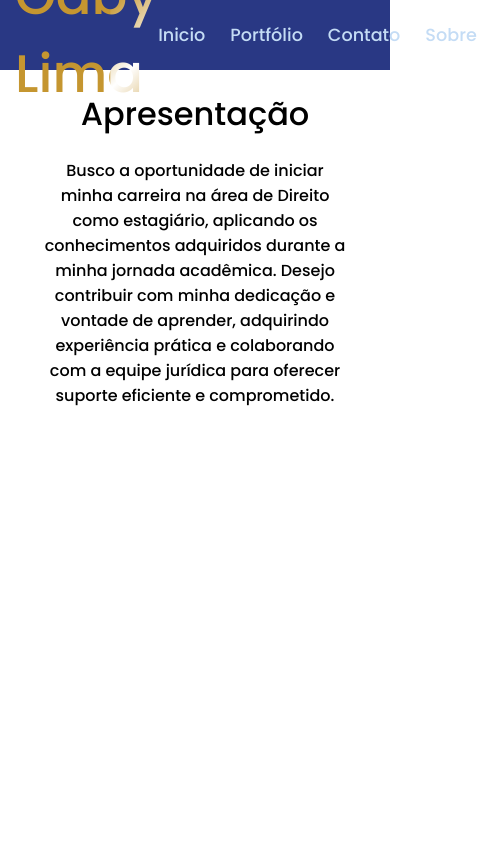
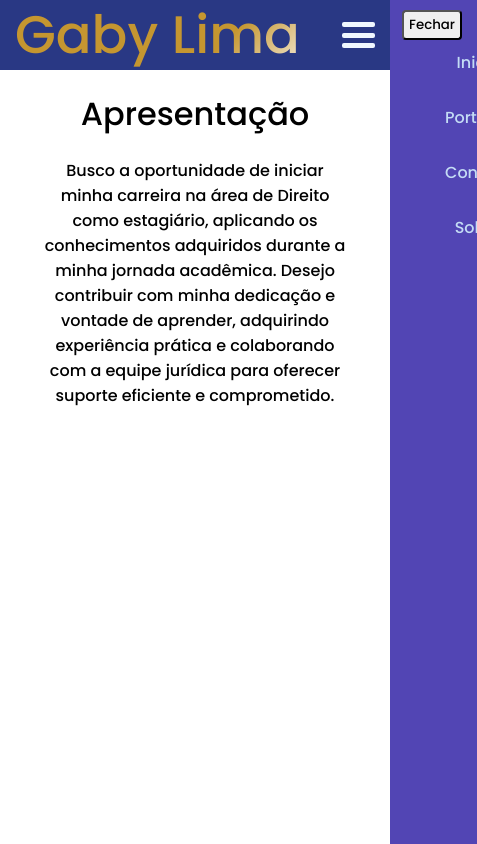
Before and after one commit to caina-wanzeler/curriculo-gaby, a Vue app: page / in a window 390 px wide. Shown: the whole page, 477 px wide, since content can reach past the window. Built offline with nearby package versions, Linux system fonts and the light colour scheme; a web font is replaced by a local one.

Commit message:
painel criado

```diff
--- a/src/App.vue
+++ b/src/App.vue
@@ -1,11 +1,23 @@
 <script setup>
+import { ref } from 'vue';
+import HomeBurguer from './components/content/HomeBurguer.vue';
 import HomeHeader from './components/content/HomeHeader.vue';
+
+const menuState = ref(false);
+
+const clickMenu = () => {
+	menuState.value = !menuState.value;
+}
 
 </script>
 
 <template>
-	<HomeHeader />
-	<RouterView />
+	<div>
+		<HomeHeader @open-menu="clickMenu"/>
+		<RouterView />
+	</div>
+	<HomeBurguer v-model:visible="menuState"/>
+
 </template>
 
 <style>
@@ -15,6 +27,8 @@ import HomeHeader from './components/content/HomeHeader.vue';
 	* {
 		margin: 0;
 		padding: 0;
+		box-shadow: none;
+		box-sizing: border-box;
 
 		font-family: 'Poppins', sans-serif;
 		font-weight: 500;
--- /dev/null
+++ b/src/components/content/HomeBurguer.vue
@@ -0,0 +1,91 @@
+<script setup>
+
+const props = defineProps({
+    visible: Boolean
+})
+
+const emit = defineEmits(['update:visible']);
+
+const closeMenu = () => {
+    emit('update:visible', false);
+}
+
+</script>
+
+<template>
+    <div>
+        <div class="panel-wrap" :class="{ visible: props.visible }">
+            <div class="menu-mobile">
+                <div class="menu-header">
+                    <button @click="closeMenu()">
+                        Fechar
+                    </button>
+                    <h2>Menu</h2>
+                </div>
+
+                <nav>
+                    <RouterLink to="/">Inicio</RouterLink>
+                    <RouterLink to="/portfolio">Portfólio</RouterLink>
+                    <RouterLink to="/contato">Contato</RouterLink>
+                    <RouterLink to="/sobre">Sobre</RouterLink>
+                </nav>
+            </div>
+        </div>
+    </div>
+</template>
+
+<style scoped>
+    .menu-header {
+        display: flex;
+        flex-direction: row;
+        align-items: center;
+        justify-content: space-between;
+
+        height: 30px;
+        width: 100%;
+
+        padding: 0px 12px;
+        margin: 10px 0;
+
+        h2 {
+            margin-right: 5px;
+
+        }
+        button {
+            width: 60px;
+            height: 100%;
+
+            border-radius: 4px;
+        }
+    }
+    a {
+        text-decoration: none;
+        color: var(--font-color);
+        transition: color 0.3s ease;
+    }
+    .panel-wrap {
+        position: fixed;
+        top: 0;
+        bottom: 0;
+        right: 0;
+        background-color: rgb(82, 69, 180);
+        width: 11rem;
+        transform: translateX(100%);
+        transition: 0.23s ease-out;
+        z-index: 1;
+    }
+    .visible {
+        transform: translateX(0);
+    }
+    .menu-mobile {
+        display: flex;
+        flex-direction: column;
+
+        nav {
+            display: flex;
+            flex-direction: column;
+            gap: 30px;
+            align-items: center;
+        }
+    }
+</style>
--- a/src/components/content/HomeHeader.vue
+++ b/src/components/content/HomeHeader.vue
@@ -1,16 +1,49 @@
 <script setup>
+import { onMounted, onUnmounted, ref } from 'vue';
 
+const windowWidth = ref(window.innerWidth);
+const widthMobile = 600;
+
+const onResize = () => {
+    windowWidth.value = window.innerWidth;
+}
+
+onMounted(() => {
+    window.addEventListener('resize', onResize);
+});
+
+onUnmounted(() => {
+    window.removeEventListener('resize', onResize);
+});
+
+
+const isDesktop = () => windowWidth.value > widthMobile;
+
+const emit = defineEmits(['open-menu']);
+
+const openMenu = () => {
+    emit('open-menu');
+}
 </script>
 
 <template>
     <div class="header">
         <h1>Gaby Lima</h1>
-        <ul>
-            <li><RouterLink to="/">Inicio</RouterLink></li>
-            <li><RouterLink to="/portfolio">Portfólio</RouterLink></li>
-            <li><RouterLink to="/contato">Contato</RouterLink></li>
-            <li><RouterLink to="/sobre">Sobre</RouterLink></li>
-        </ul>
+        <div class="menu">
+            <nav v-if="isDesktop()" class="menu-desktop">
+                <RouterLink to="/">Inicio</RouterLink>
+                <RouterLink to="/portfolio">Portfólio</RouterLink>
+                <RouterLink to="/contato">Contato</RouterLink>
+                <RouterLink to="/sobre">Sobre</RouterLink>
+            </nav>
+
+            <div v-else @click="openMenu" class="hamburguer">
+                <div class="line"></div>
+                <div class="line"></div>
+                <div class="line"></div>
+            </div>
+        </div>
+
     </div>
 </template>
 
@@ -21,6 +54,21 @@
         text-decoration: none;
         color: var(--font-color);
         transition: color 0.3s ease;
+    }
+    .hamburguer {
+        width: 33px;
+        height: 26px;
+        display: flex;
+        flex-direction: column;
+        justify-content: space-between;
+        cursor: pointer;
+
+        .line {
+            width: 100%;
+            height: 5px;
+            border-radius: 2px;
+            background-color: aliceblue;
+        }
     }
     .header {
         background-color: var(--bg-primary-1);
@@ -40,23 +88,15 @@
             color: var(--font-primary-2);
         }
 
-        ul {
-            list-style-type: none;
-
+        .menu-desktop {
             display: flex;
             gap: 25px;
-        }
-        li {
-            font-size: 1.1rem;
-
-            position: relative;
-            display: inline-block;
         }
         a:hover {
             color: var(--font-primary-2);
             cursor: pointer;
         }
-        li::after {
+        a::after {
             content: '';
             position: absolute;
             width: 0;
@@ -68,7 +108,7 @@
             transform: translateX(-50%);
             border-radius: 3px;
         }
-        li:hover::after {
+        a:hover::after {
             width: 100%;
         }
     }
@@ -100,4 +140,5 @@
             background-position: -100% 0;
         }
     }
+
 </style>
```
